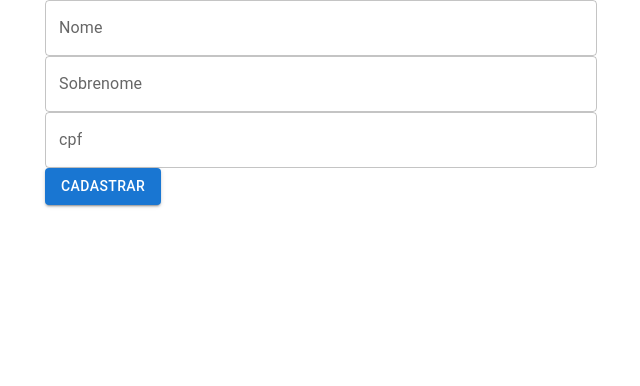
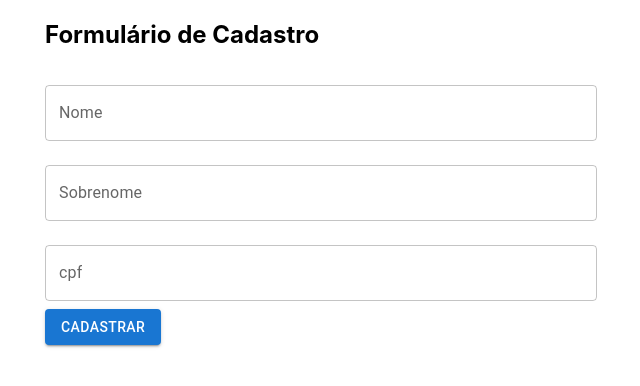
Before and after one commit to matheustakasaki/react-function-components, a React (Create React App) app in the folder material-form/: page / in a window 1280 px wide. Shown: the top 386 px of the page, without its empty margins (319-959 px from the left). Built offline with nearby package versions, Linux system fonts and the light colour scheme.

Commit message:
ADicionando margem aos campos de textos

```diff
--- a/material-form/src/components/FormularioCadastro/index.jsx
+++ b/material-form/src/components/FormularioCadastro/index.jsx
@@ -6,9 +6,10 @@ function FormularioCadastro() {
         <>
 
             <Container component="article" maxWidth="sm">
-                <TextField id="nome" label="Nome" variant="outlined" color="secondary" fullWidth />
-                <TextField id="sobrenome" label="Sobrenome" variant="outlined" fullWidth />
-                <TextField id="cpf" label="cpf" variant="outlined" fullWidth />
+                <h1>Formulário de Cadastro</h1>
+                <TextField id="nome" label="Nome" variant="outlined" color="secondary" fullWidth margin="normal" />
+                <TextField id="sobrenome" label="Sobrenome" variant="outlined" fullWidth margin="normal" />
+                <TextField id="cpf" label="cpf" variant="outlined" fullWidth margin="normal" />
 
                 <Button type="submit" variant="contained" color="primary">Cadastrar</Button>
 
```
